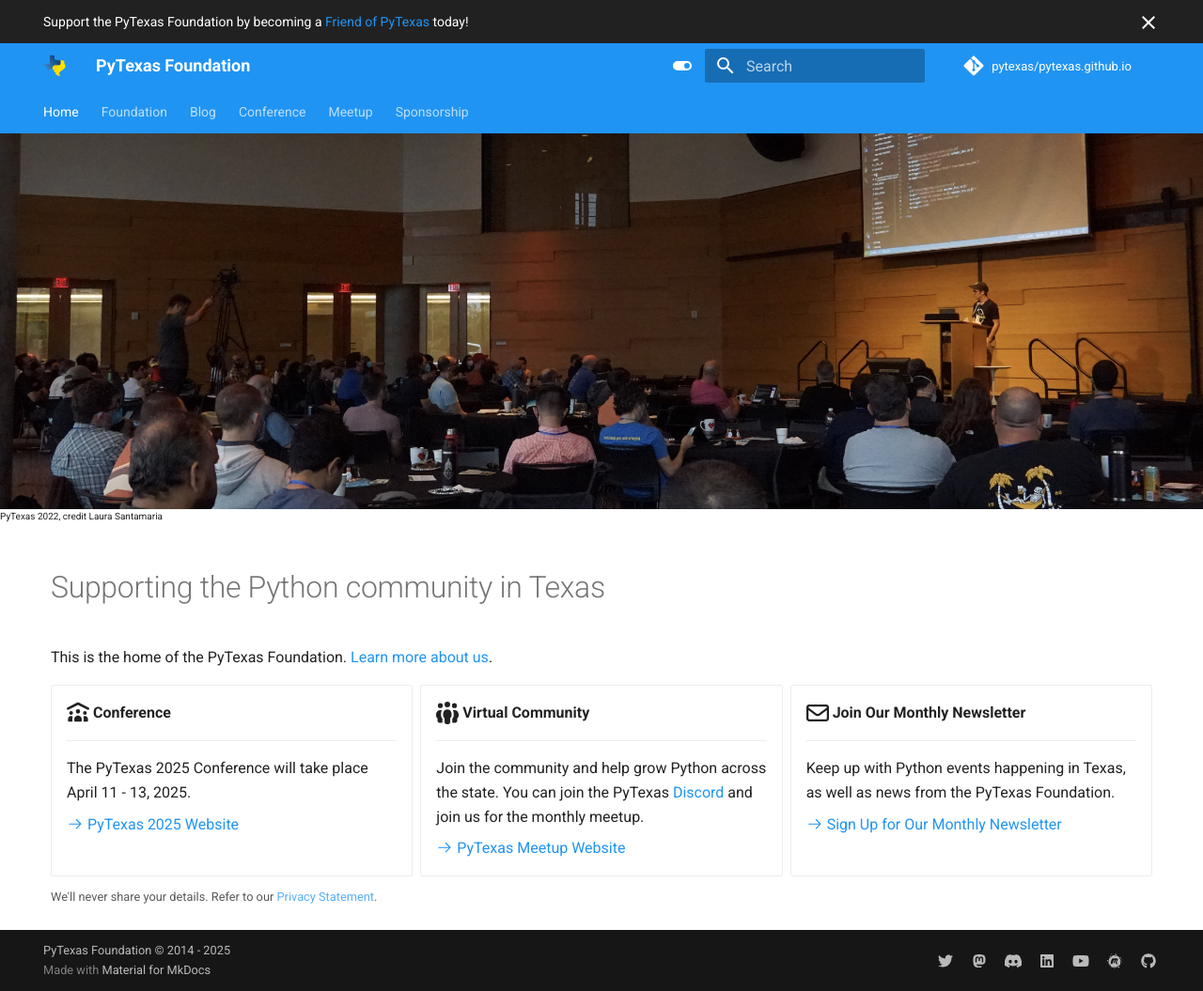
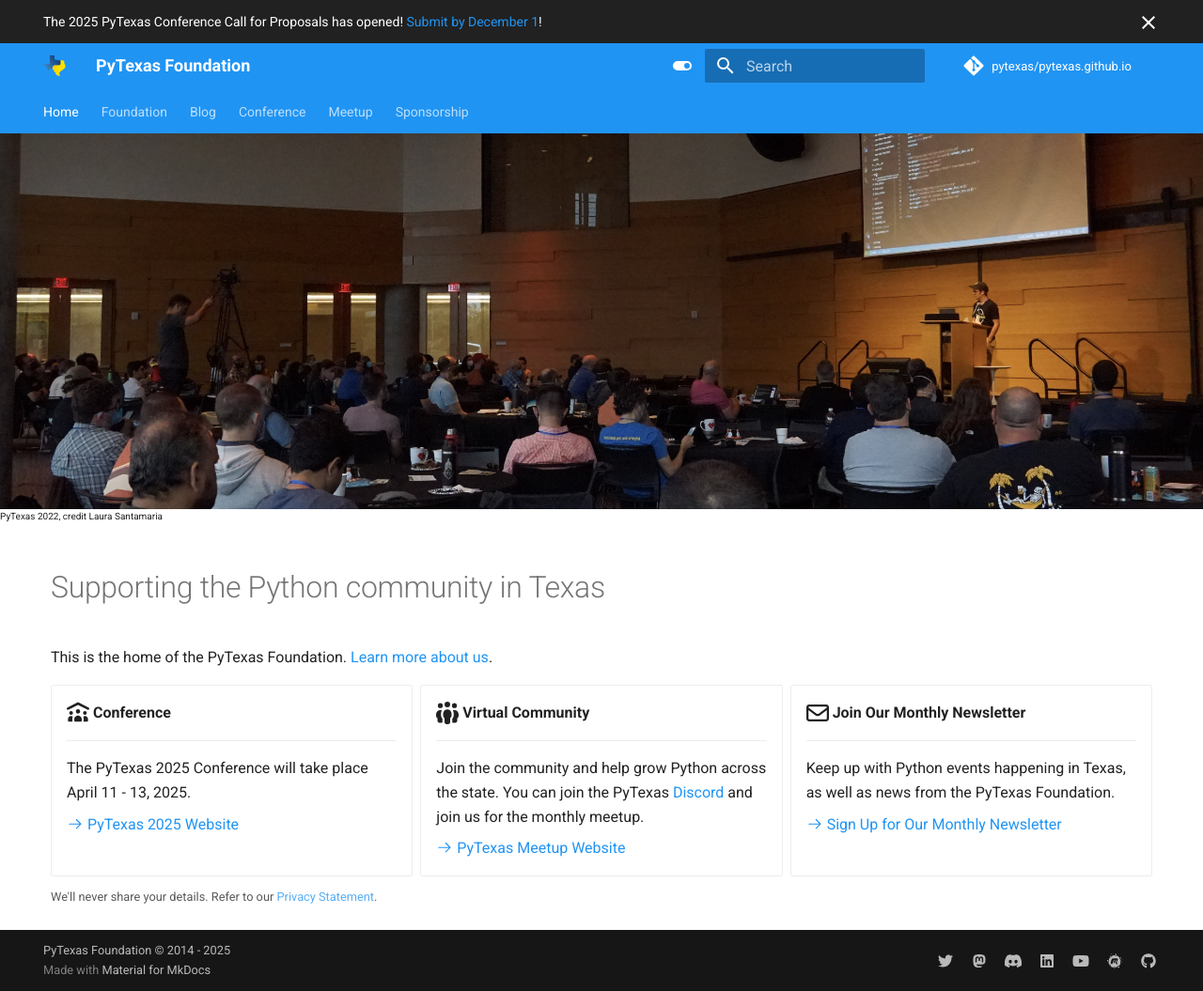
Before and after one commit to pytexas/pytexas.github.io, an MkDocs documentation site: the page built from docs/index.md, in a window 1280 px wide and 1055 px high. Shown: the whole window at 94% size. Built offline with MkDocs 1.6.1 and Material for MkDocs 9.7.7, drawn with Linux system fonts in a browser that asks for light colours; comment, search, counter and statistics services are not loaded.

Commit message:
adding CFP banner (#27)

```diff
--- a/docs/overrides/main.html
+++ b/docs/overrides/main.html
@@ -1,4 +1,4 @@
 {% extends "base.html" %}
 {% block announce %}
-    Support the PyTexas Foundation by becoming a <a href="https://www.pytexas.org/sponsorship/friends/">Friend of PyTexas</a> today!</a>
+    The 2025 PyTexas Conference Call for Proposals has opened! <a href="https://pretalx.com/pytexas-2025/cfp">Submit by December 1</a>!</a>
 {% endblock %}
```
